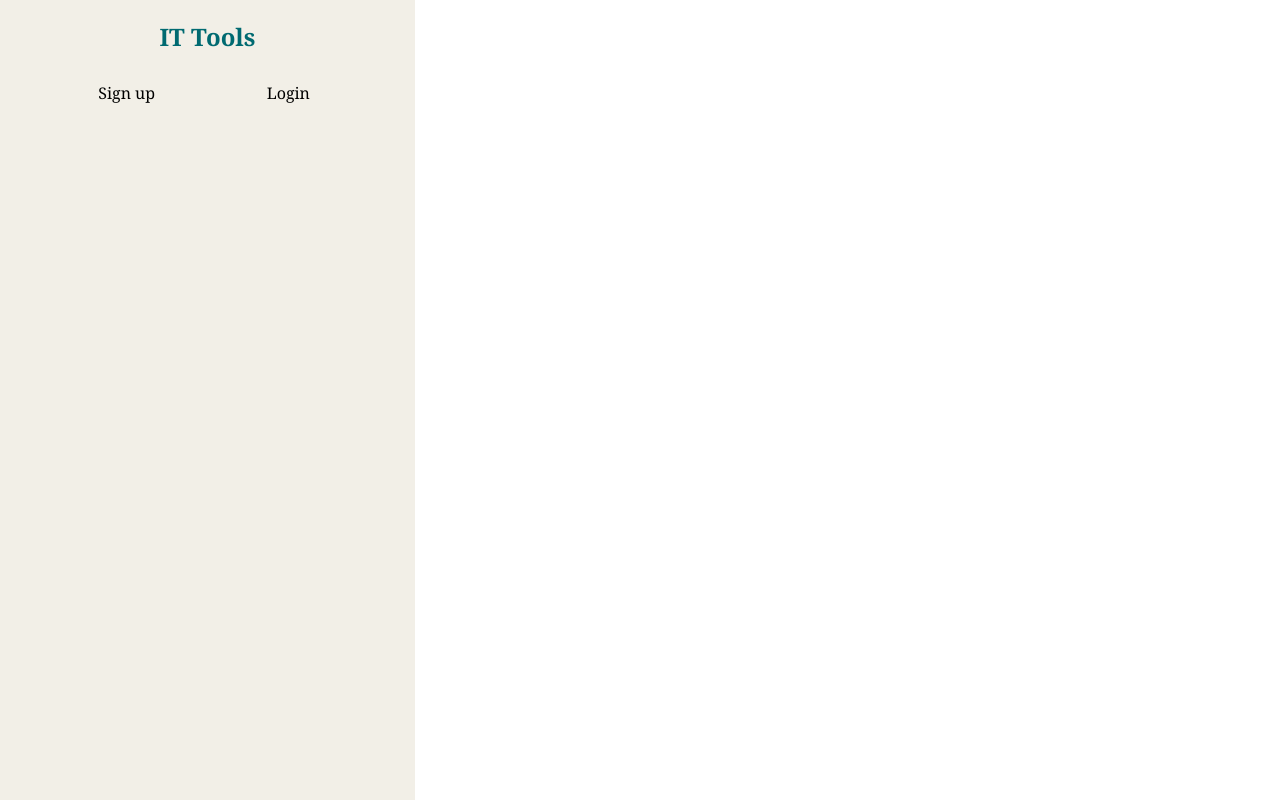
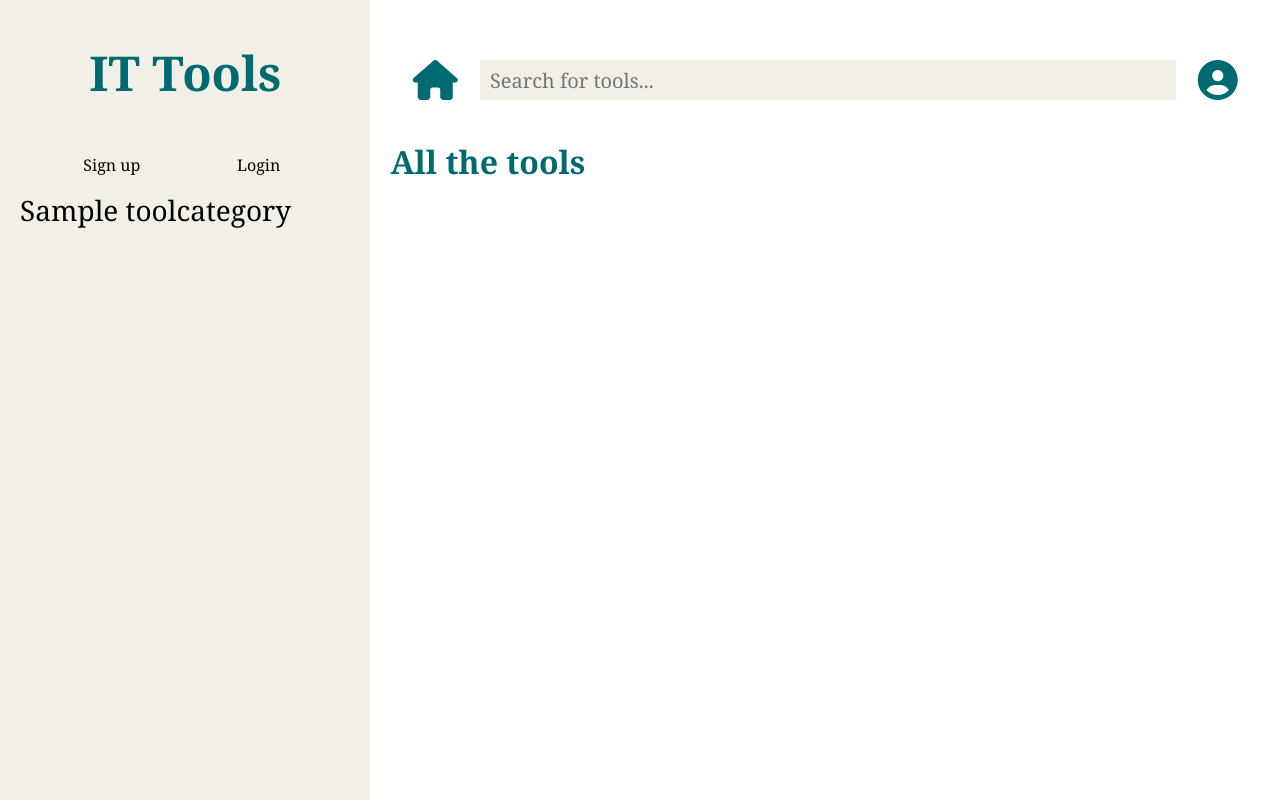
Before and after one commit to codefulTM/it-tools, a Django app: page / in a window 1280 px wide. Run offline with Django 5.2, Linux system fonts and the light colour scheme; tables that the repository leaves empty hold one stand-in row (values such as "Sample post"); some libraries are stand-ins or nearby versions.

Commit message:
Modify UI and show tool categories on master page

```diff
--- a/tkpmproject/it_tools/backend/static/master.css
+++ b/tkpmproject/it_tools/backend/static/master.css
@@ -12,12 +12,13 @@
 aside {
     background-color: #F2EFE7;
     height: 100vh;
-    flex-grow: 1;
+    flex-grow: 0.5;
 }
 
 #title {
     text-align: center;
-    margin: 20px 0px;
+    margin: 40px 0px 40px 0px;
+    font-size: 48px;
 }
 
 #title a {
@@ -50,7 +51,8 @@
     height: 50px;
     line-height: 50px;
     color: black;
-    text-align: center;
+    padding-left: 20px;
+    font-size: 28px;
 }
 
 nav a:hover {
@@ -63,7 +65,7 @@
 }
 
 #toolbar {
-    margin-bottom: 10px;
+    margin: 40px 0px 40px 0px;
     display: flex;
     justify-content: space-evenly;
 }
@@ -79,6 +81,7 @@
     height: 40px;
     width: 80%;
     padding-left: 10px;
+    font-size: 20px;
 }
 
 #content {
--- a/tkpmproject/it_tools/backend/templates/master.html
+++ b/tkpmproject/it_tools/backend/templates/master.html
@@ -27,7 +27,7 @@
                 {% if user_role == 'admin' %}
                 <li><a href="/managetools">Manage tools</a></li>
                 {% endif %}
-                {% for tool_category in it_tool_categories %}
+                {% for tool_category in tool_categories %}
                 <li><a href="/categories/{{tool_category.id}}">{{tool_category.name}}</a></li>
                 {% endfor %}
             </ul>
--- a/tkpmproject/it_tools/backend/views.py
+++ b/tkpmproject/it_tools/backend/views.py
@@ -1,7 +1,9 @@
 from django.shortcuts import redirect, render
 from django.http import HttpResponse
 from django.template import loader
+from django.core import serializers
 import bcrypt
+import json
 from backend.decorators import login_required
 from data_service.services.user_services import *
 from data_service.services.user_role_services import *
@@ -73,10 +75,8 @@
     return redirect('login')
 
 def it_tools(request):
-    # Get all it tools
-    it_tools = get_all_tools()
-    # Convert query set to a list of objects
-    it_tools_list = list(it_tools)
+    # Get all it tools and convert query set to a list of objects
+    it_tools = json.dumps(list(get_all_tools()), default=str)
 
     # Get user information in session
     user_id = None
@@ -91,7 +91,7 @@
     tool_categories = list(get_all_tool_categories())
 
     context = {
-        'it_tools': it_tools_list,
+        'it_tools': it_tools,
         'user_id': user_id,
         'username': username,
         'user_role': user_role,
--- a/tkpmproject/it_tools/data_service/services/tool_category_services.py
+++ b/tkpmproject/it_tools/data_service/services/tool_category_services.py
@@ -2,7 +2,7 @@
 
 # Get all function
 def get_all_tool_categories():
-    return ToolCategory.objects.all()
+    return ToolCategory.objects.all().values().order_by('id')
 
 # Get by name function
 def get_tool_category_by_name(name):
--- a/tkpmproject/it_tools/data_service/services/tool_services.py
+++ b/tkpmproject/it_tools/data_service/services/tool_services.py
@@ -3,8 +3,7 @@
 
 # Get all function
 def get_all_tools():
-    return Tool.objects.all()
-
+    return Tool.objects.all().values().order_by('id')
 # Get tool by id function
 def get_tool_by_id(tool_id):
     try:
```
